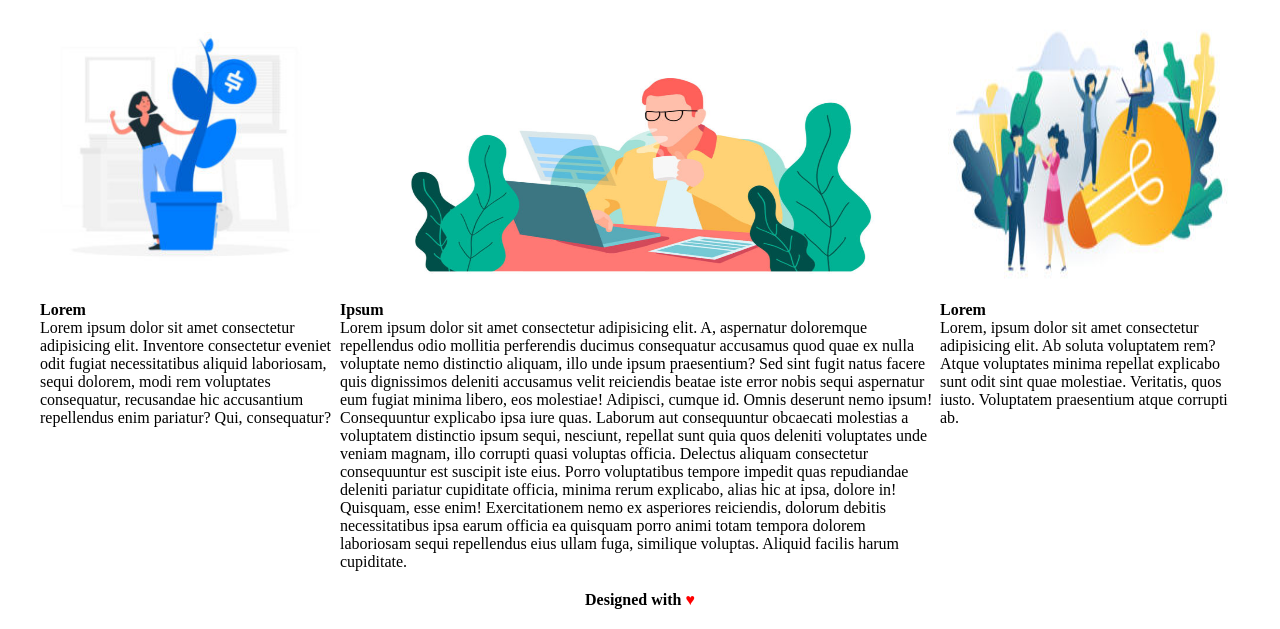
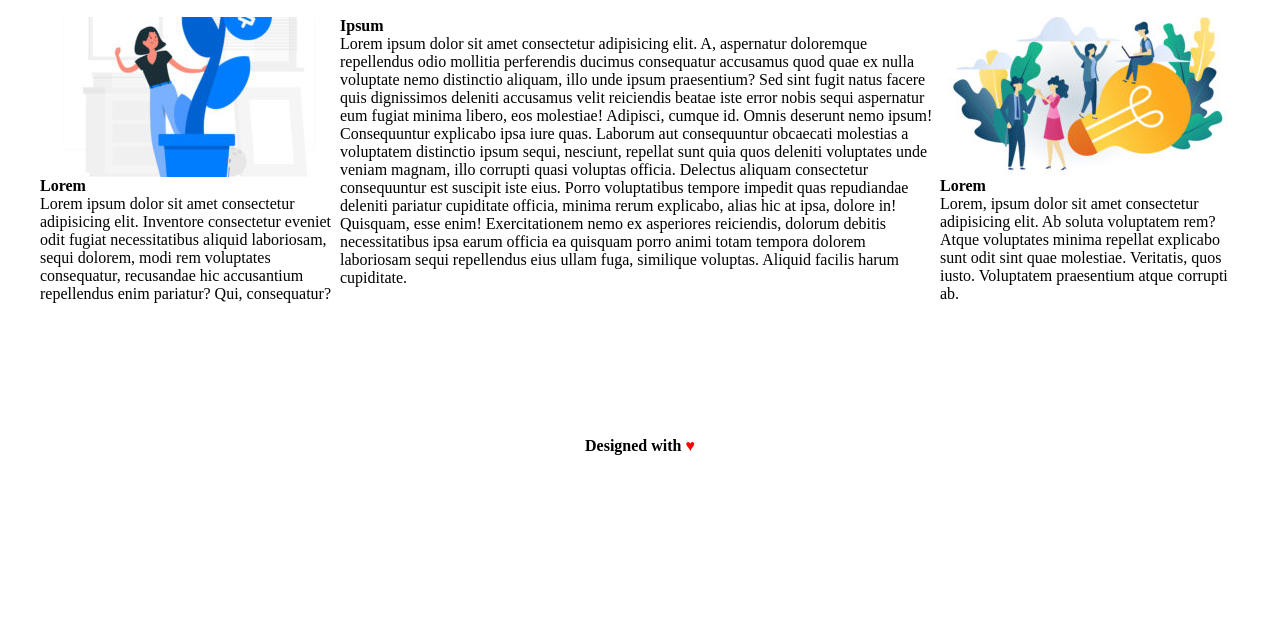
Before and after one commit to niculas1989/htmlcss-wp, a plain HTML site: page index.html in a window 1280 px wide. Shown: the part 694-1323 px from the top of the page. After the commit the page ends 1169 px from the top, so only its background shows below. Drawn offline with Linux system fonts and the light colour scheme.

Commit message:
add css information about jumbotrone and main colonn

```diff
--- a/css/style.css
+++ b/css/style.css
@@ -13,6 +13,11 @@
 .container {
     width: 1200px;
     margin: 0 auto;
+}
+
+.opacity {
+    background-image: linear-gradient(rgba(0, 0, 0, 0.5),
+    rgba(0, 0, 0, 0.5));
 }
 
 /* Header */
@@ -72,30 +77,26 @@ ul, li {
 .w25 {
     float: left;
     width: 25%;
+    height: 400px;
 }
 
 .w50 {
     float: left;
     width: 50%;
+    height: 400px;
 }
 
+.img-sidebar {
+    height: 40%;
+    background-position: center center;
+    background-size: cover;
+}
 .img-left {
-    height: 280px;
-    /* width: 100%; */
-    border-radius: 10px;
-}
-
-.banner {
-    height: 280px;
-    width: 600px;
-    border-radius: 10px;
+    background-image: url(../img/img-1.jpg);
 }
 
 .img-right {
-    height: 280px;
-    width: 300px;
-    margin: 0px auto;
-    text-align:center;
+    background-image: url(../img/img-3.jpg);
 }
 
 /* FOOTER */
--- a/index.html
+++ b/index.html
@@ -38,10 +38,12 @@
         </header>
 
         <!-- JUMBOTRONE: notizia in evidenza -->
+        <div class="opacity">
         <div class="jumbotrone image-jumbo">
-            <div class="container-title">
+                <div class="container-title ">
                     <h2>Pretium ac placerat dui interdum nunc in eros urna mormi</h2>
                     <p>Lorem ipsum dolor sit amet consectetur adipisicing elit. Magnam porro nihil error ducimus iste dolor vero eaque fugiat autem excepturi, ut, molestiae cupiditate, at sint culpa nostrum. Incidunt, ex earum.</p>
+                 </div>
             </div>
 
         </div>
@@ -56,15 +58,15 @@
             <div class="clearfix">
                 <section class="col w25">
 
-                    <img class="img-left" src="img/img-1.jpg" alt="Donna con albero">
+                        <div class="img-sidebar img-left"></div>
 
                             <h4>Lorem</h4>
                             <p>Lorem ipsum dolor sit amet consectetur adipisicing elit. Inventore consectetur eveniet odit fugiat necessitatibus aliquid laboriosam, sequi dolorem, modi rem voluptates consequatur, recusandae hic accusantium repellendus enim pariatur? Qui, consequatur?</p>
 
+
                 </section>
                 <section class="col w50">
 
-                    <img class="banner" src="img/banner-2.jpg" alt="Uomo cogitabondo">
 
                         <h4>Ipsum</h4>
                         <p>Lorem ipsum dolor sit amet consectetur adipisicing elit. A, aspernatur doloremque repellendus odio mollitia perferendis ducimus consequatur accusamus quod quae ex nulla voluptate nemo distinctio aliquam, illo unde ipsum praesentium?
@@ -76,7 +78,9 @@
                 </section>
                 <section class="col w25">
 
-                    <img class="img-right" src="img/img-3.jpg" alt="uomo su lampadina">
+                    <div class="img-sidebar img-right">
+
+                    </div>
 
                     <h4>Lorem</h4>
                     <p>Lorem, ipsum dolor sit amet consectetur adipisicing elit. Ab soluta voluptatem rem? Atque voluptates minima repellat explicabo sunt odit sint quae molestiae. Veritatis, quos iusto. Voluptatem praesentium atque corrupti ab.</p>
```
Lines whose indentation alone changed are shown as unchanged.
